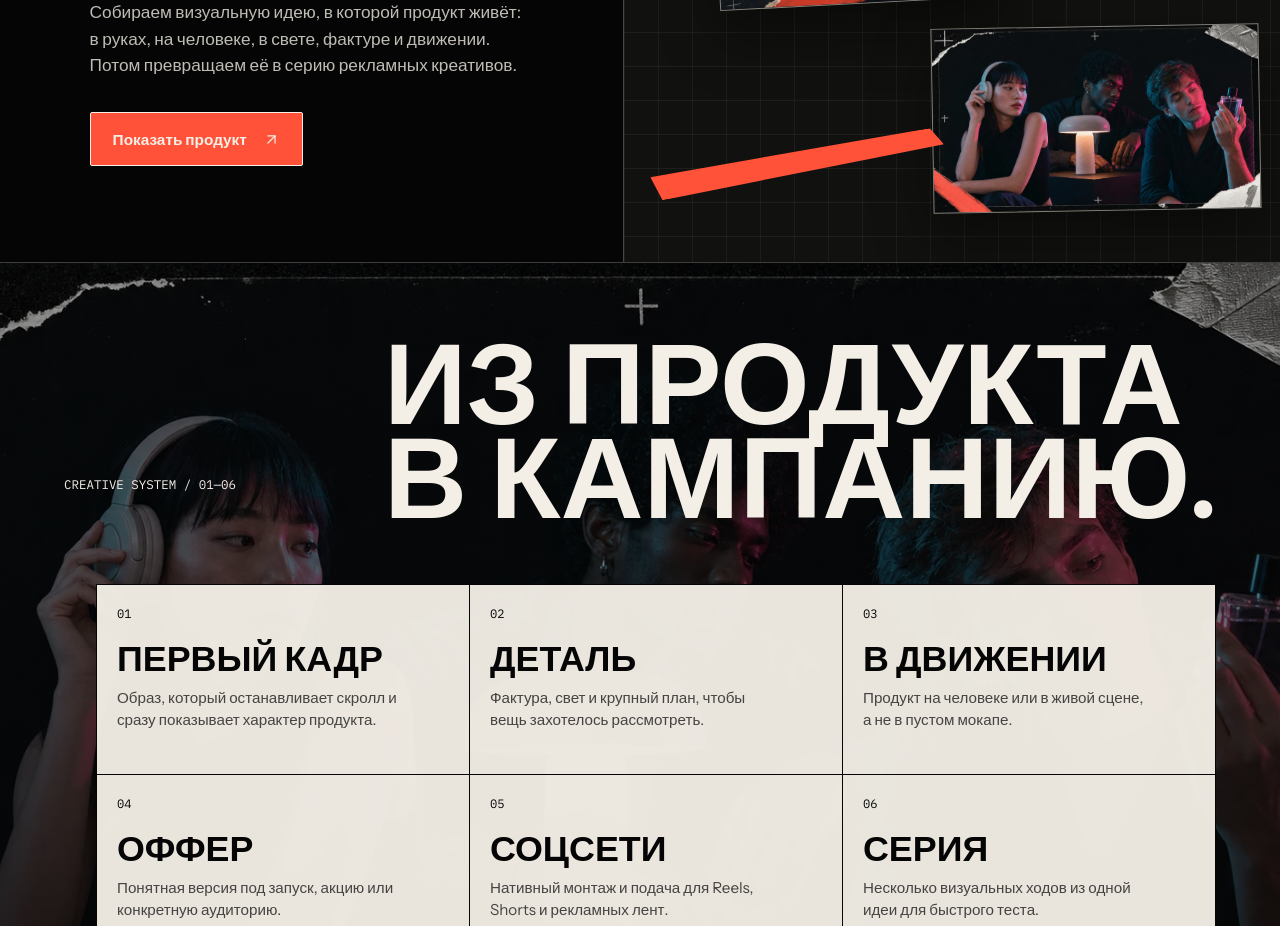
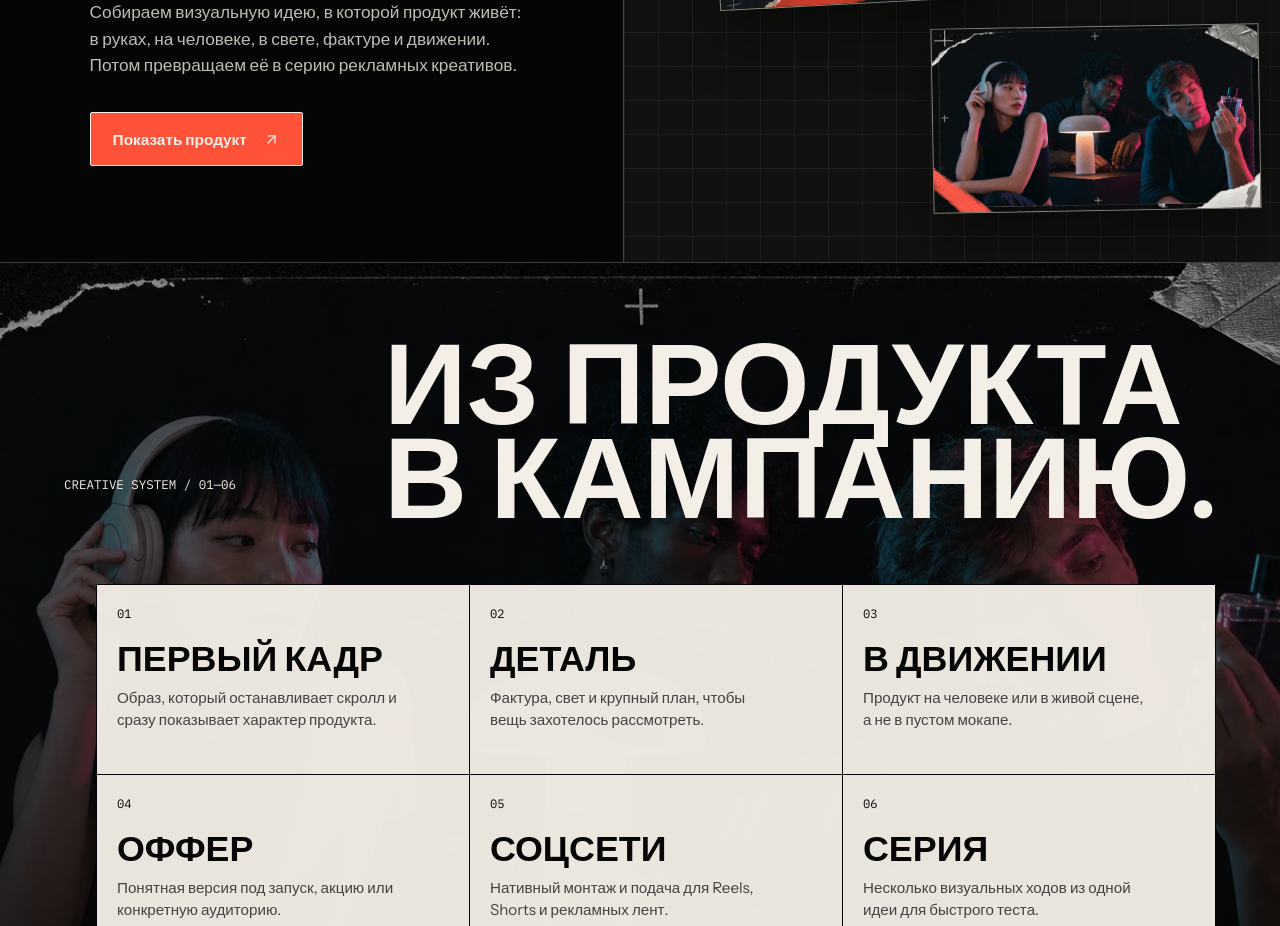
Before and after one commit to maks1son/kreoflow, a Next.js app: page / in a window 1280 px wide. Shown: the part 1260-2186 px from the top of the page. Built offline with nearby package versions, Linux system fonts and the light colour scheme.

Commit message:
Remove extra collage stripe

```diff
--- a/src/app/landing.css
+++ b/src/app/landing.css
@@ -434,18 +434,6 @@
   width: 50%;
   aspect-ratio: 16 / 9;
   transform: rotate(-1deg);
-}
-
-.kfn-collage-stroke {
-  position: absolute;
-  left: 4%;
-  bottom: 11%;
-  z-index: 6;
-  width: 45%;
-  height: 34px;
-  background: var(--kfn-signal);
-  clip-path: polygon(0 28%, 96% 0, 100% 52%, 3% 100%);
-  transform: rotate(-8deg);
 }
 
 .kfn-system {
--- a/src/app/page.tsx
+++ b/src/app/page.tsx
@@ -169,7 +169,6 @@ function CampaignIntro() {
             sizes="(max-width: 767px) 48vw, 23vw"
           />
         </figure>
-        <span className="kfn-collage-stroke" aria-hidden="true" />
       </div>
     </section>
   );
```
